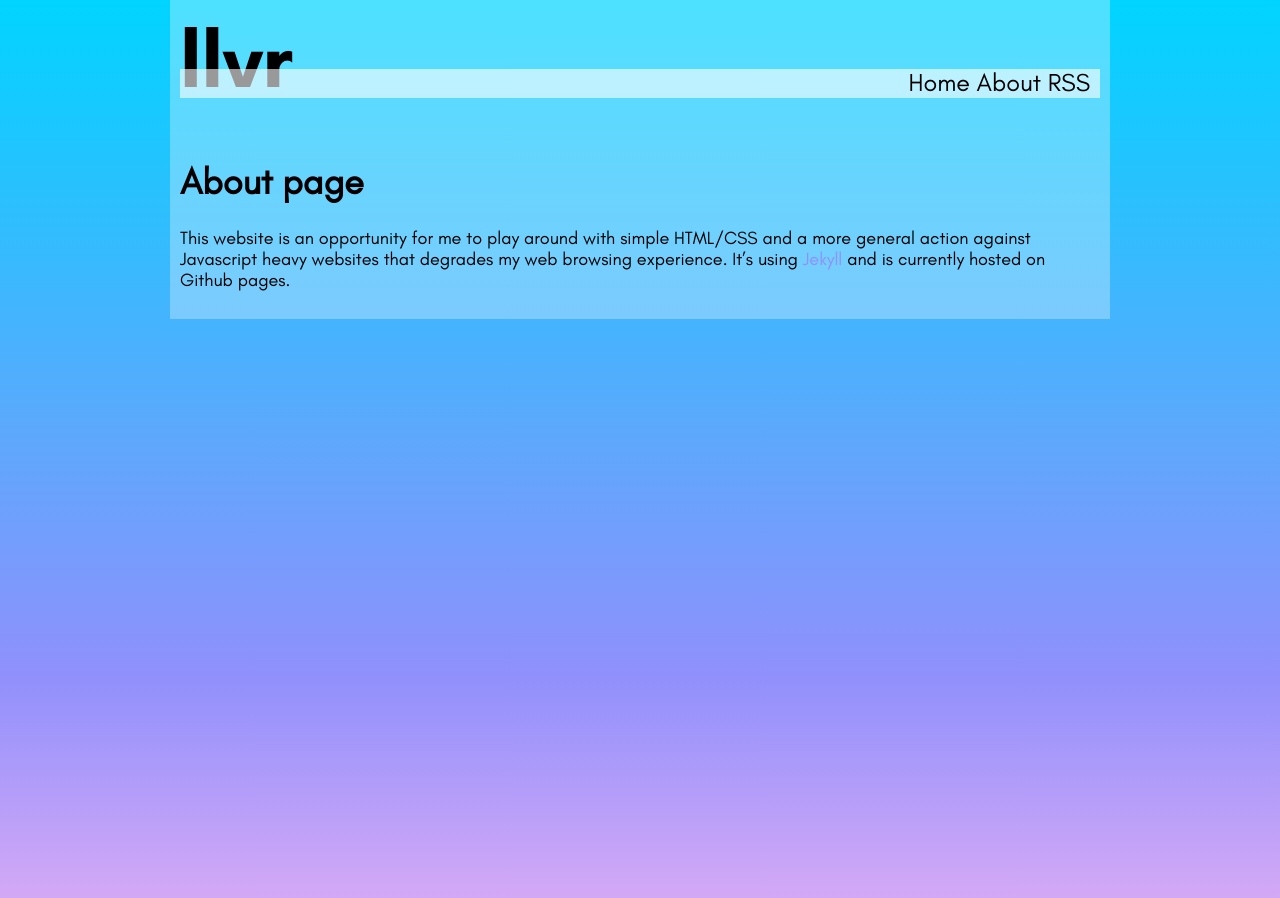
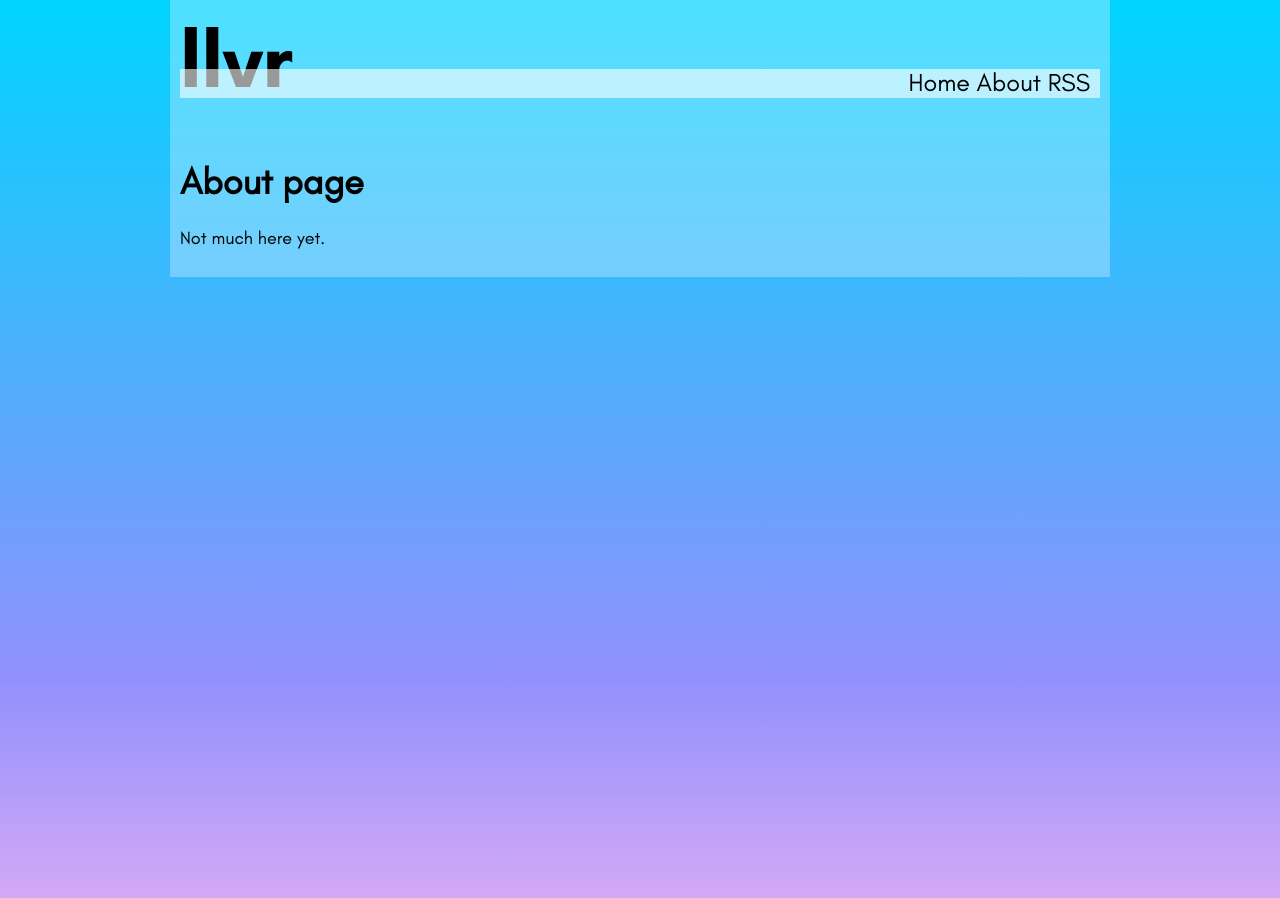
Before and after one commit to 2ar0n/2ar0n.github.io, a Jekyll site: the page built from about.md, in a window 1280 px wide. Built offline with Jekyll 4.4.1, drawn with Linux system fonts in a browser that asks for light colours.

Commit message:
Updated About page.

```diff
--- a/about.md
+++ b/about.md
@@ -5,4 +5,4 @@ title: About
 
 # About page
 
-This website is an opportunity for me to play around with simple HTML/CSS and a more general action against Javascript heavy websites that degrades my web browsing experience. It's using <a href="https://jekyllrb.com/">Jekyll</a> and is currently hosted on Github pages.
+Not much here yet.
```
